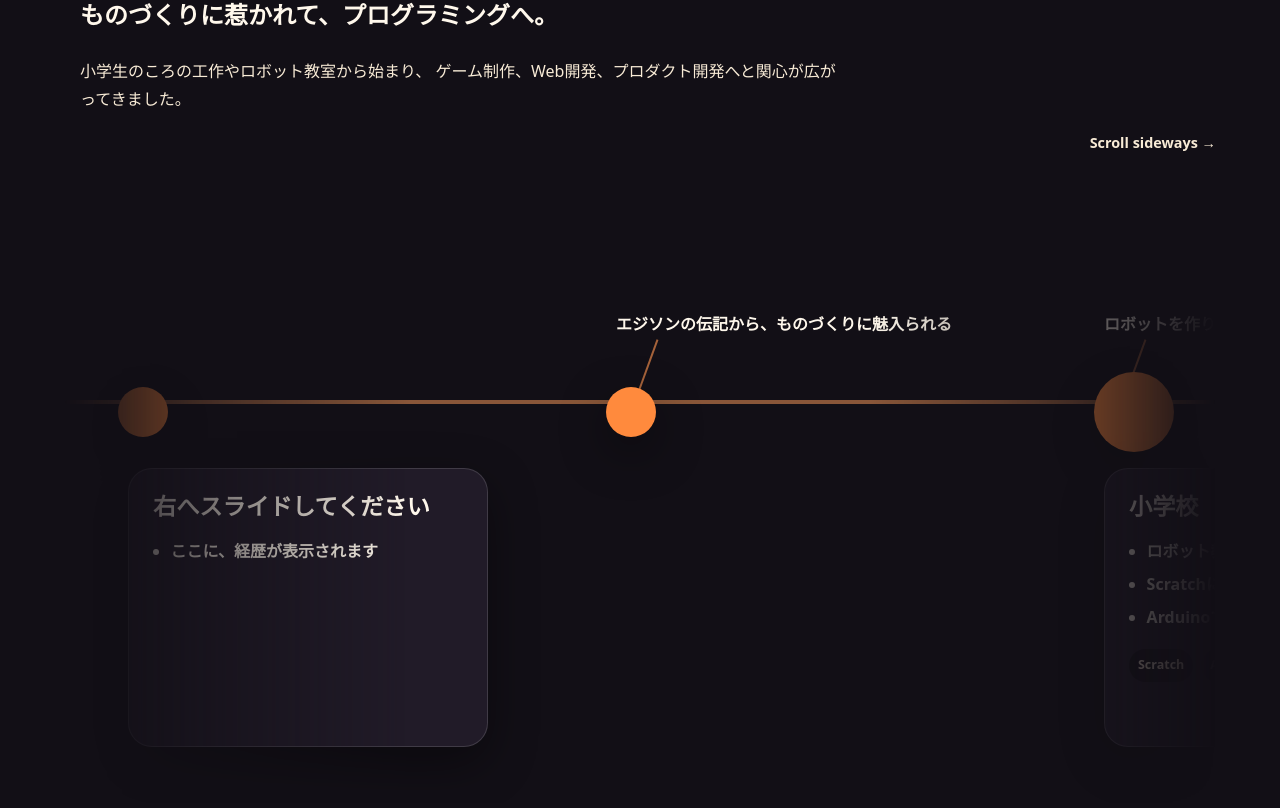
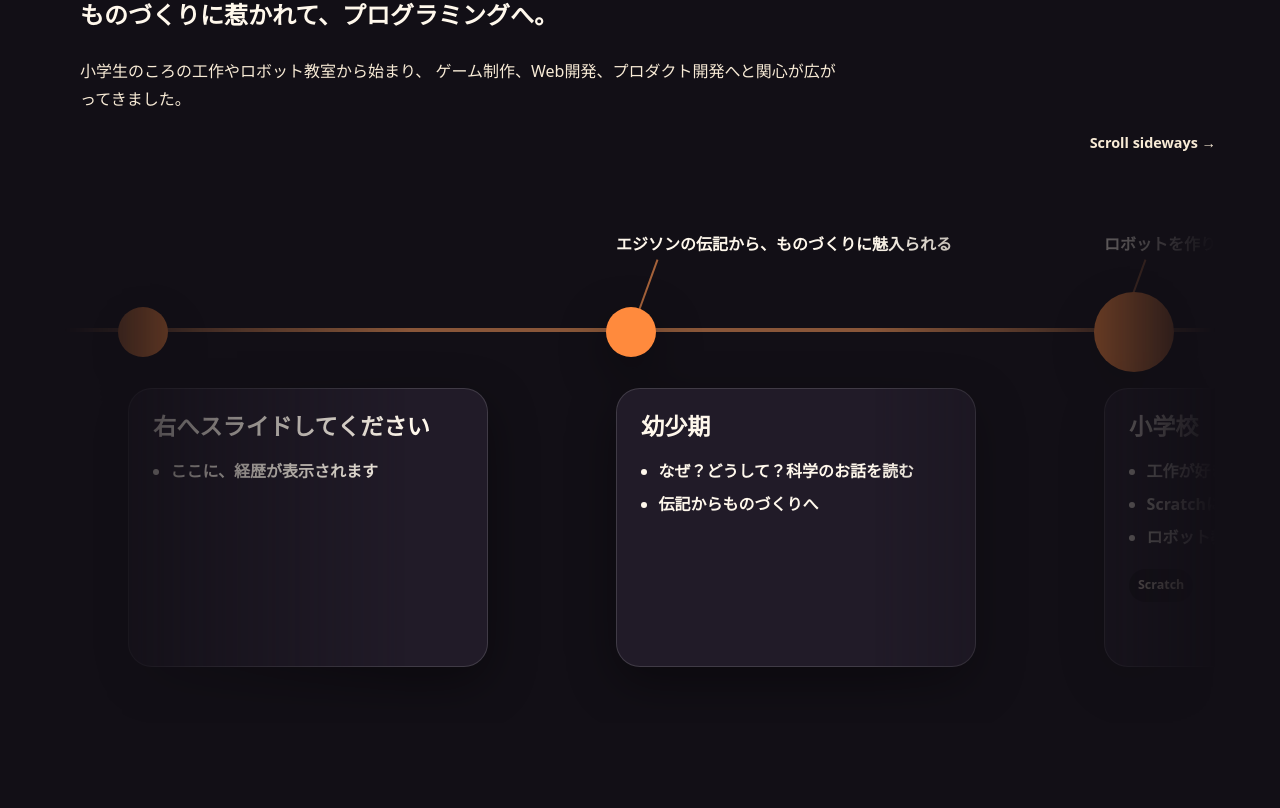
Before and after one commit to Karotte3500500/my-portfolio, a React (Vite) app: page / in a window 1280 px wide. Shown: the part 1032-1840 px from the top of the page. Built offline with nearby package versions, Linux system fonts and the light colour scheme.

Commit message:
Update History

```diff
--- a/src/components/History.css
+++ b/src/components/History.css
@@ -9,7 +9,7 @@
 }
 
 .history-scroll-shell {
-  margin-top: 56px;
+  margin-top: -30px;
 
   /* 左右の両端をフェードアウトさせるマスク設定 */
   -webkit-mask-image: linear-gradient(to right,
@@ -87,7 +87,7 @@
   width: max-content;
   min-width: 100%;
 
-  padding: 88px 64px 56px;
+  padding: 80px 64px 56px;
 }
 
 .history-track::before {
--- a/src/data/history.ts
+++ b/src/data/history.ts
@@ -19,13 +19,15 @@ export const historyItems: HistoryItem[] = [
     skills: [],
   },
   {
-    title: "r",
+    title: "幼少期",
     highlights: [
       "エジソンの伝記から、ものづくりに魅入られる",
     ],
-    points: [""],
+    points: [
+      "なぜ？どうして？科学のお話を読む",
+      "伝記からものづくりへ"
+    ],
     skills: [],
-    none: true,
   },
   {
     title: "小学校",
@@ -33,24 +35,47 @@ export const historyItems: HistoryItem[] = [
       "ロボットを作りや工作に熱中",
     ],
     points: [
-      "ロボット教室に通う",
+      "工作が好きだった",
       "Scratchに触れる",
-      "Arduinoで初プログラミング",
+      "ロボット教室へ通う",
     ],
-    skills: ["Scratch", "Arduino"],
+    skills: ["Scratch"],
     mainNode: true,
+  },
+    {
+    title: "ロボティクスプロフェッサーコースへ昇格",
+    highlights: [
+      "初めてArduinoに触れる",
+    ],
+    points: [
+      "ロボット教室のコースが最高ランクに",
+      "初めての文字でのプログラミング",
+    ],
+    skills: ["Arduino"],
   },
   {
     title: "中学校",
     highlights: [
-      "プログラミングが楽しい！",
+      "プログラミングや創作に熱中",
     ],
     points: [
-      "C#でHello World",
+      "創作文化への憧れを持つ",
       "イラストを本格的に始める",
     ],
-    skills: ["C#", "Illustration"],
+    skills: ["Illustration"],
     mainNode: true,
+  },
+  {
+    title: "初めてのHello, World",
+    highlights: [
+      "Hello, World!!",
+    ],
+    points: [
+      "初のマイコン以外のプログラミング",
+      "プログラミングの沼にハマる",
+      "オブジェクト指向",
+    ],
+    skills: ["C#"],
   },
   {
     title: "高専",
```
Also changed, not shown: src/components/History.tsx (indentation only).
